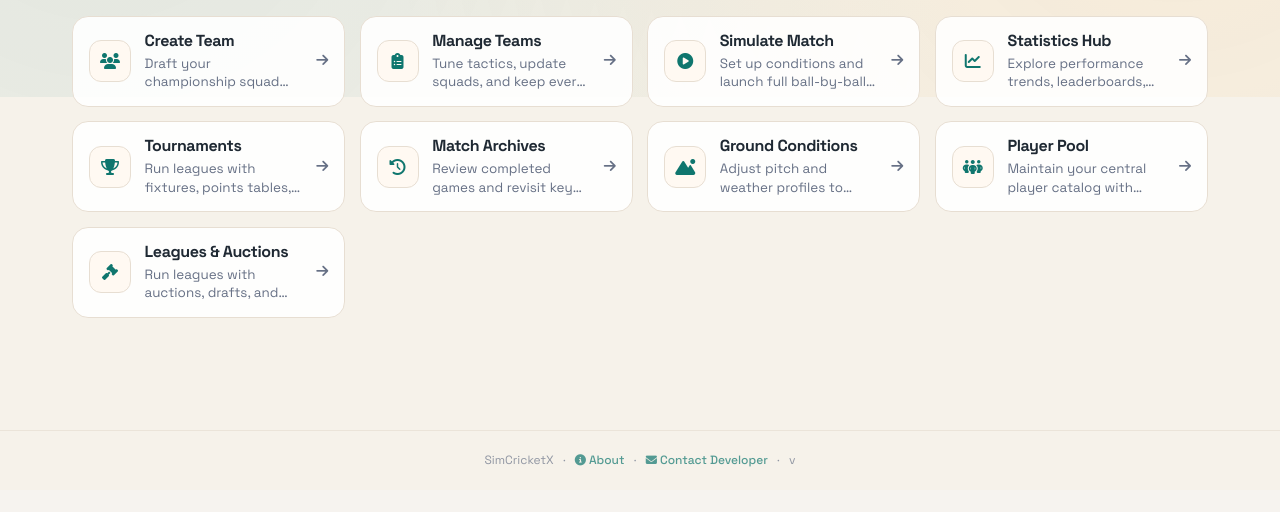
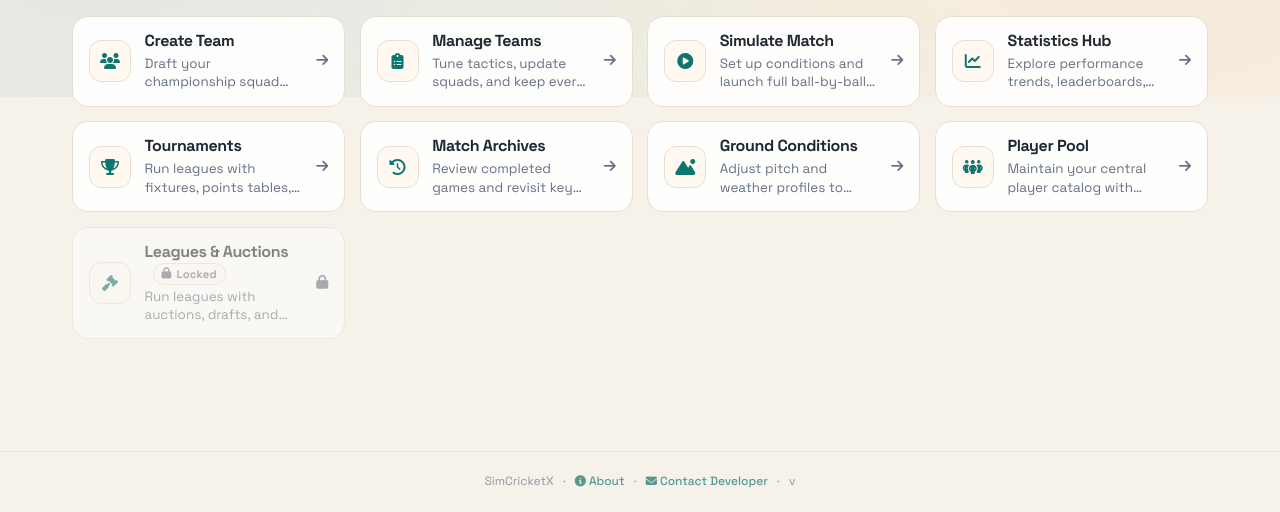
Before and after one commit to Manishrdy/SimCricketX, a Python web app: template templates/home.html in a window 1280 px wide. Shown: the part 959-1471 px from the top of the page. Before the commit the page ends 1426 px from the top, so only its background shows below. Run offline with Jinja, Linux system fonts and the light colour scheme; the template is opened without the code that fills it, so the values that code supplies are empty.

Commit message:
locked auctions

```diff
--- a/templates/home.html
+++ b/templates/home.html
@@ -348,6 +348,22 @@
     .menu-item.is-disabled:hover .menu-arrow {
         transform: none;
         color: var(--fg-secondary);
+    }
+
+    .menu-lock-badge {
+        display: inline-flex;
+        align-items: center;
+        gap: 0.3rem;
+        font-size: 0.7rem;
+        font-weight: 600;
+        padding: 0.15rem 0.5rem;
+        border-radius: 999px;
+        border: 1px solid var(--card-border);
+        background: var(--bg-secondary);
+        color: var(--fg-secondary);
+        margin-left: 0.5rem;
+        vertical-align: middle;
+        letter-spacing: 0.02em;
     }
 
     .global-announcement-banner {
@@ -786,13 +802,16 @@
             <i class="fa-solid fa-arrow-right menu-arrow"></i>
         </a>
 
-        <a class="menu-item" href="{{ url_for('leagues_list') }}">
+        <a class="menu-item is-disabled" href="#" aria-disabled="true" onclick="event.preventDefault(); return false;">
             <div class="menu-icon"><i class="fa-solid fa-gavel"></i></div>
             <div>
-                <h3 class="menu-title">Leagues &amp; Auctions</h3>
+                <h3 class="menu-title">
+                    Leagues &amp; Auctions
+                    <span class="menu-lock-badge"><i class="fa-solid fa-lock"></i> Locked</span>
+                </h3>
                 <p class="menu-desc">Run leagues with auctions, drafts, and seasonal tournaments.</p>
             </div>
-            <i class="fa-solid fa-arrow-right menu-arrow"></i>
+            <i class="fa-solid fa-lock menu-arrow"></i>
         </a>
     </div>
 </section>
```
